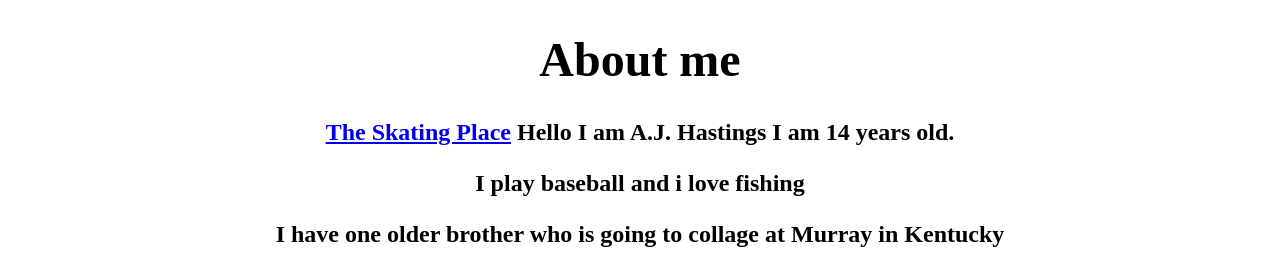
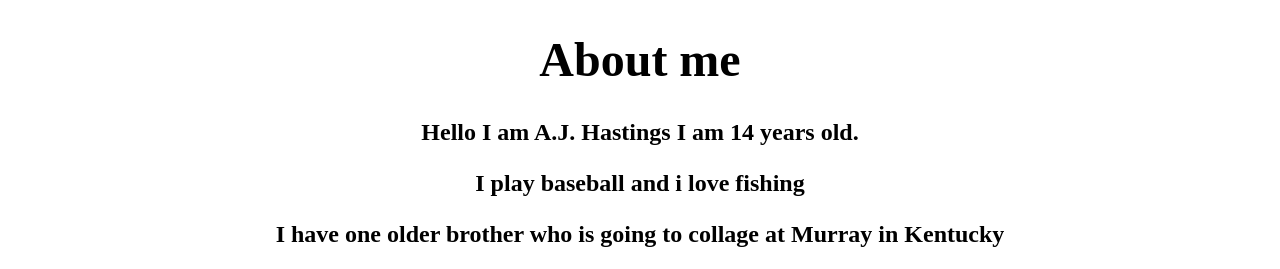
Before and after one commit to ajhastings/All-About-Me, a plain HTML site: page index.html in a window 1280 px wide. Shown: the top 269 px of the page. Drawn offline with Linux system fonts and the light colour scheme.

Commit message:
Update index.html

```diff
--- a/index.html
+++ b/index.html
@@ -1,6 +1,6 @@
 <!doctype html> <HTML> <head> <center><h2> <titel><titel/> </HEad>
 <p> <body>
-  <header><h1>About me </h1><nav><a href="https://www.theskatingplace.net/" alt="The Skating Place"target="_blank"</a>The Skating Place</a>
+  <header><h1>About me </h1><nav>
 
   Hello I am A.J. Hastings I am 14 years old.<P>
 <p> I play baseball and i love fishing<p>
```
